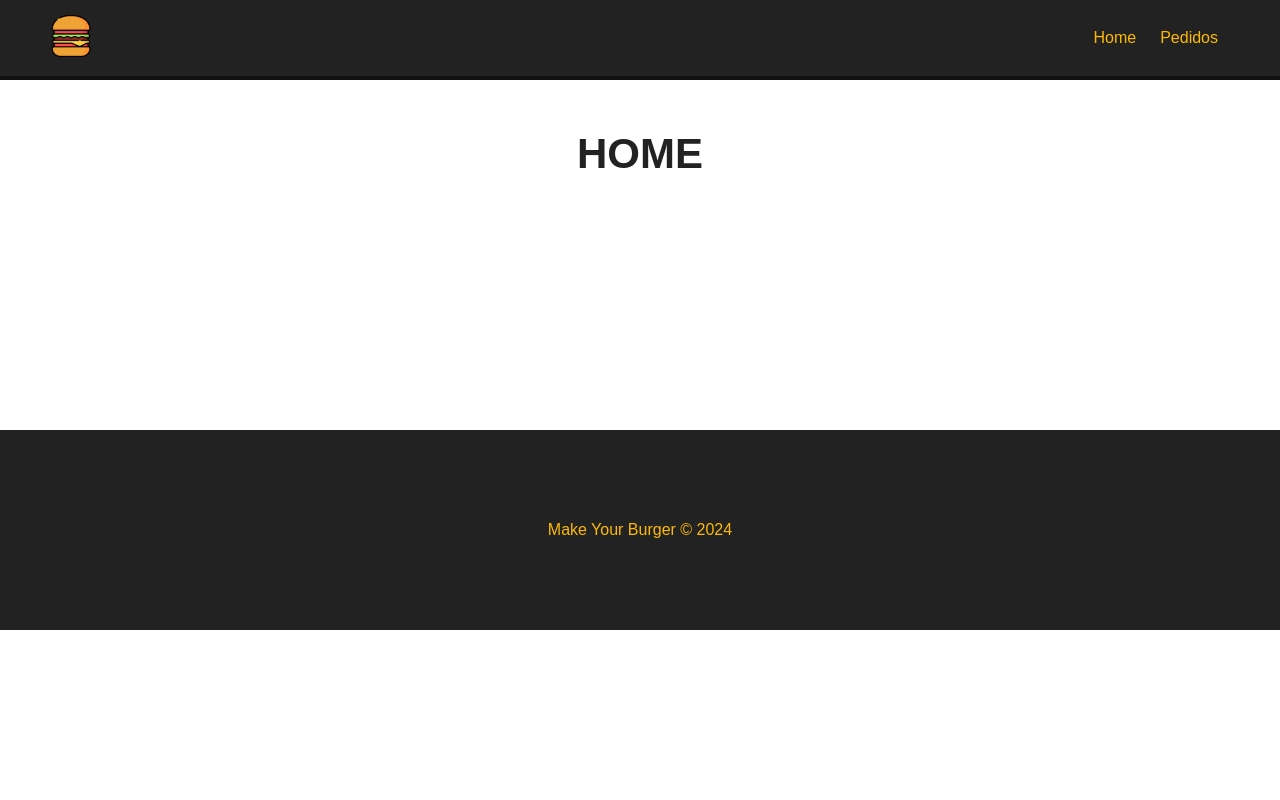
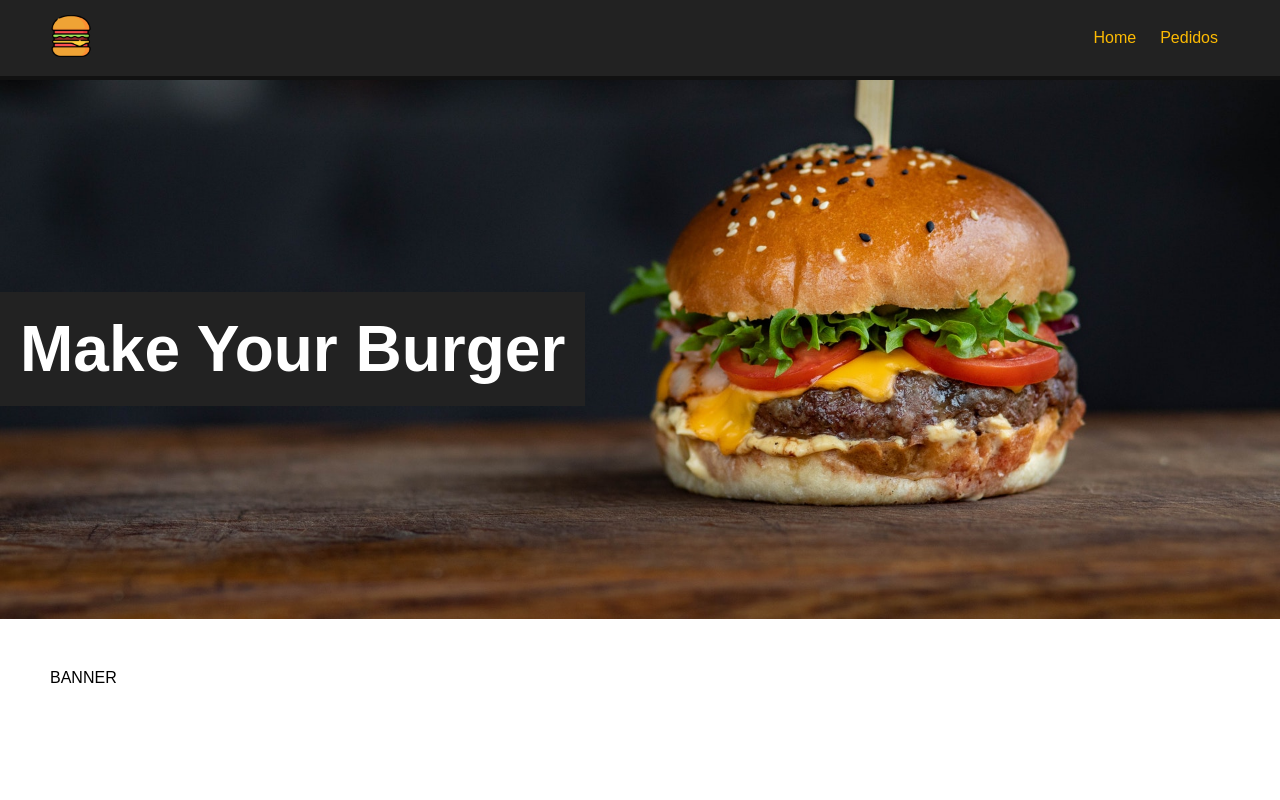
Before and after one commit to GomesMarcos/hora_de_codar_MOB, a Vue app: page / in a window 1280 px wide. Shown: the top 800 px of the page. Built offline with nearby package versions, Linux system fonts and the light colour scheme.

Commit message:
feat: banner

```diff
--- a/src/App.vue
+++ b/src/App.vue
@@ -18,9 +18,7 @@ export default {
 
 <template>
   <NavbarVue :logo="logo_src" :alt="app_name" />
-  <div class="main-container">
-    <router-view />
-  </div>
+  <router-view />
   <FooterVue />
 </template>
 
--- /dev/null
+++ b/src/components/Banner.vue
@@ -0,0 +1,35 @@
+<template>
+  <div id="main-banner">
+    <h2>Make Your Burger</h2>
+  </div>
+  <div class="main-container">
+    <p>BANNER</p>
+  </div>
+</template>
+
+<script>
+export default {
+  name: "BannerVue",
+};
+</script>
+
+<style scoped>
+#main-banner {
+  background-image: url("/public/img/burger.jpg");
+  background-position: 0 -250px;
+  background-size: cover;
+  width: 100%;
+  aspect-ratio: 19/8;
+  display: flex;
+  justify-content: flex-start;
+  align-items: center;
+}
+
+#main-banner h2 {
+  color: white;
+  text-align: center;
+  font-size: 64px;
+  background-color: #222;
+  padding: 20px;
+}
+</style>
--- a/src/views/HomeView.vue
+++ b/src/views/HomeView.vue
@@ -1,7 +1,15 @@
 <template>
+  <Banner />
   <div class="home">
-    <h1>HOME</h1>
+    <h1>Monte o seu burguer:</h1>
+    <p>form</p>
   </div>
 </template>
 
-<script></script>
+<script>
+import Banner from "@/components/Banner.vue";
+
+export default {
+  components: { Banner },
+};
+</script>
```
